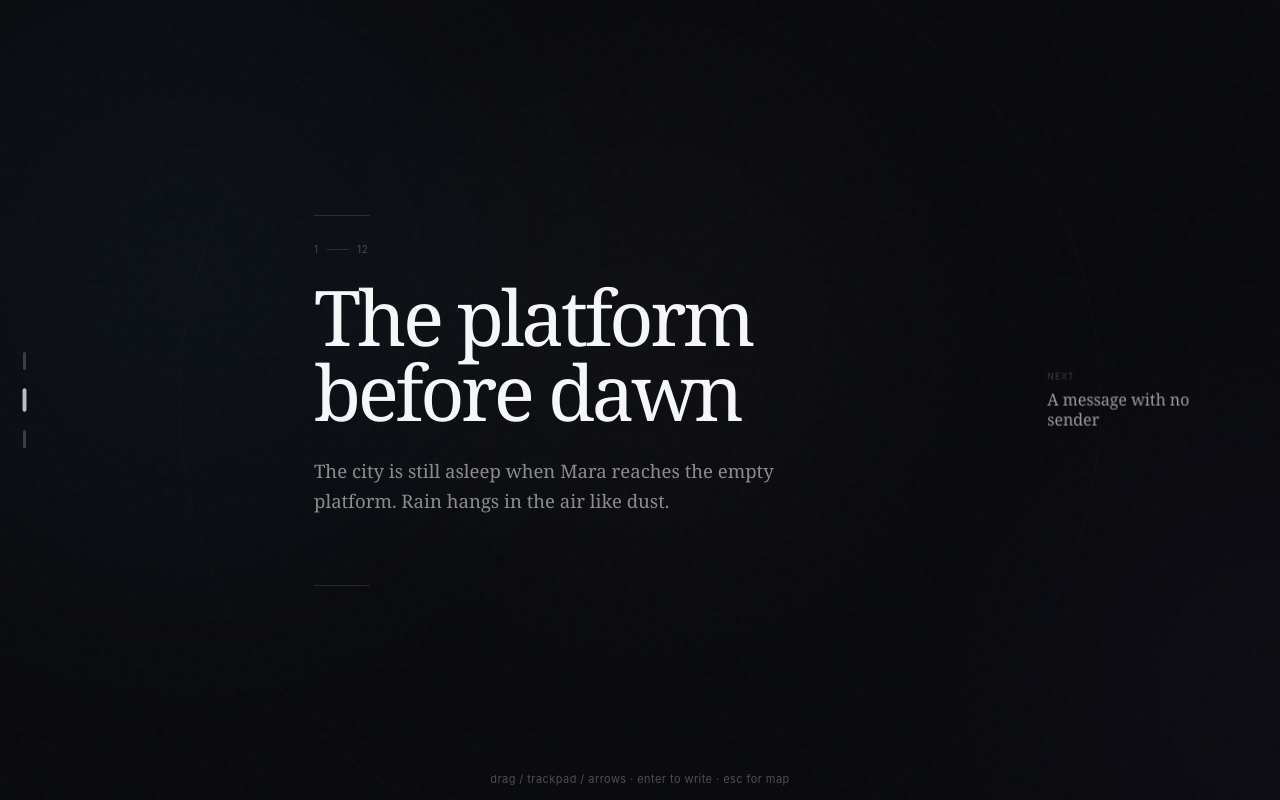
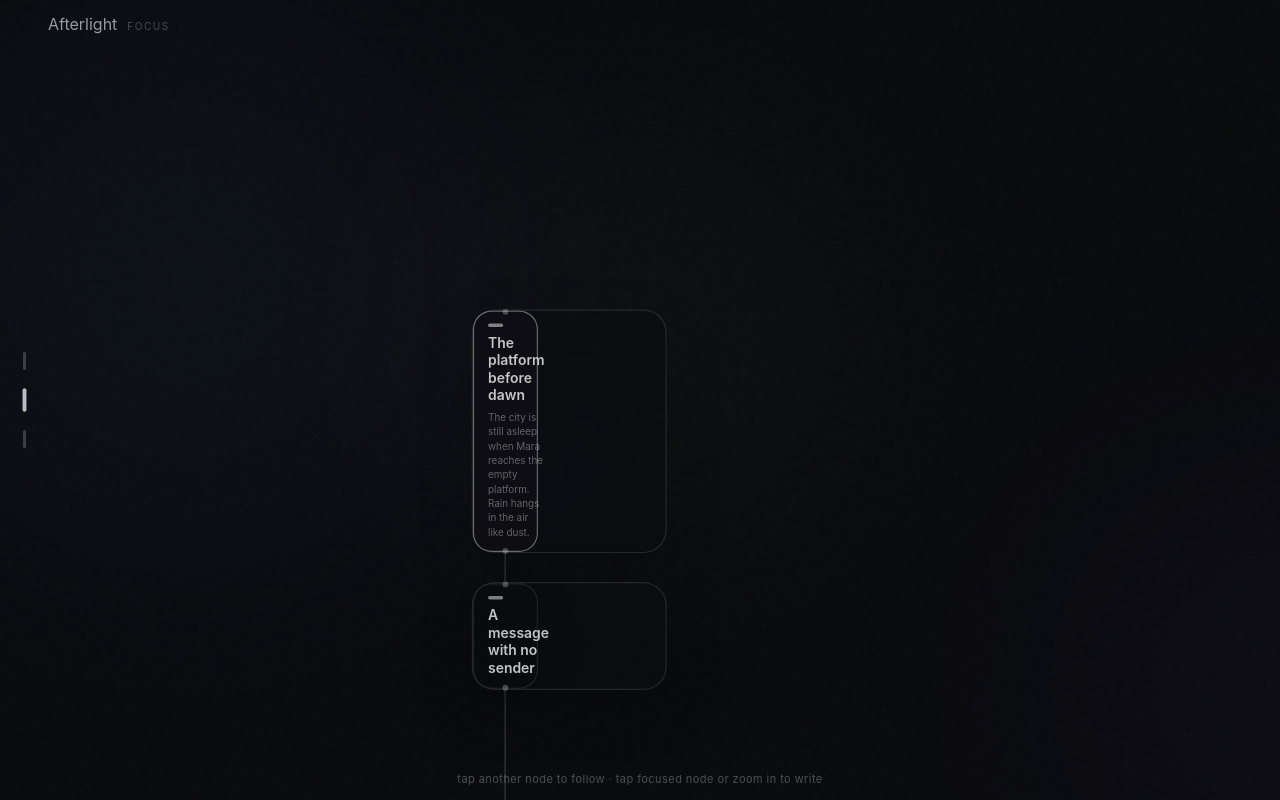
Before and after one commit to vnprr/projects, a React (Vite) app in the folder storyspace-vite/: page / in a window 1280 px wide. Built offline with nearby package versions, Linux system fonts and the light colour scheme.

Commit message:
Storyspace: make map and focus one graph surface

```diff
--- a/storyspace-vite/src/components/App.tsx
+++ b/storyspace-vite/src/components/App.tsx
@@ -1,7 +1,6 @@
 import { Ambient } from './Ambient';
 import { CanvasView } from './CanvasView';
 import { DepthRail } from './DepthRail';
-import { FlowView } from './FlowView';
 import { NoteView } from './NoteView';
 import { useVisualViewportHeight } from '../hooks/useVisualViewport';
 import { useNavigation } from '../state/navigation';
@@ -17,8 +16,7 @@ export function App() {
     >
       <Ambient />
       <DepthRail />
-      {state.currentLevel === 'canvas' && <CanvasView />}
-      {state.currentLevel === 'flow' && <FlowView />}
+      {state.currentLevel !== 'note' && <CanvasView mode={state.currentLevel} />}
       {state.currentLevel === 'note' && <NoteView />}
     </main>
   );
```
